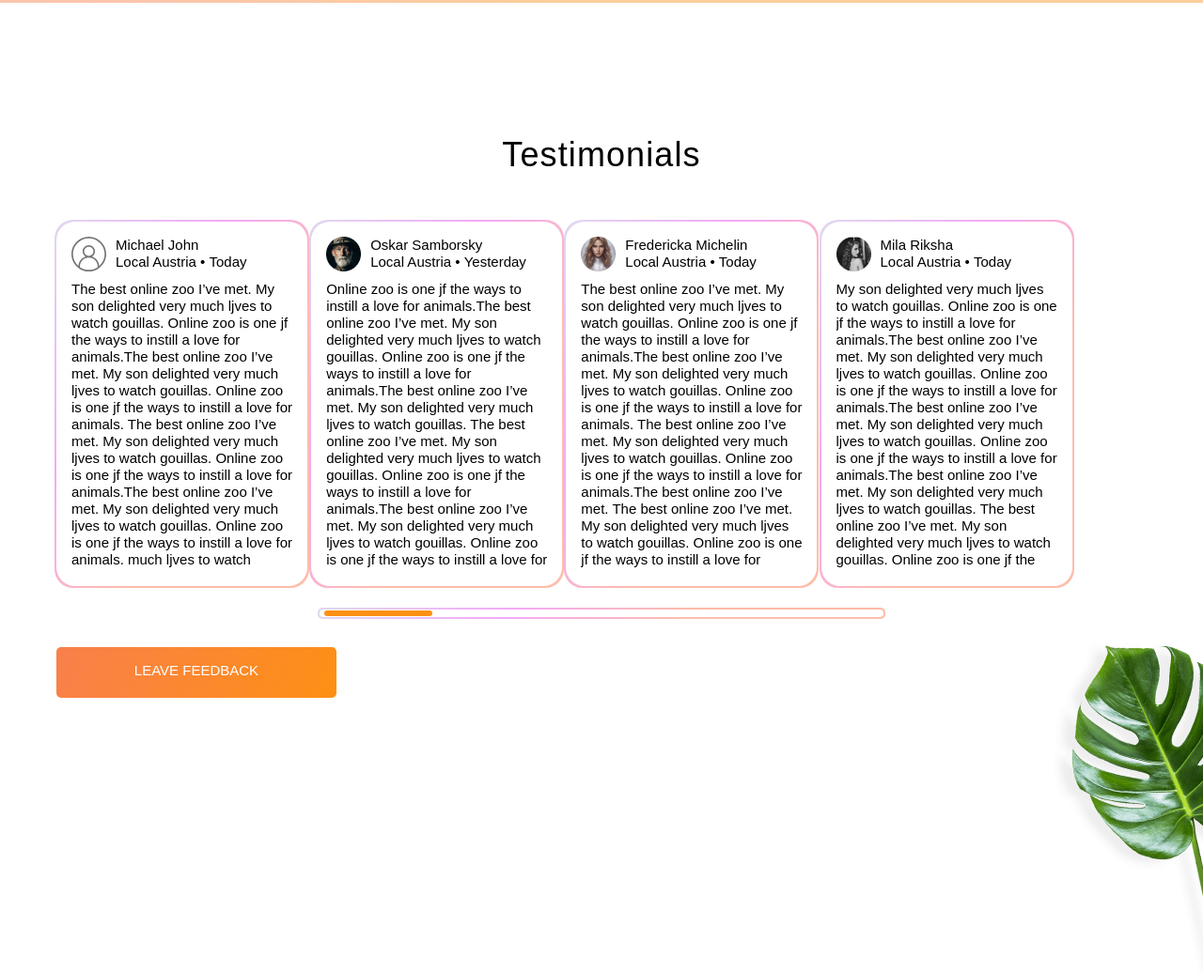
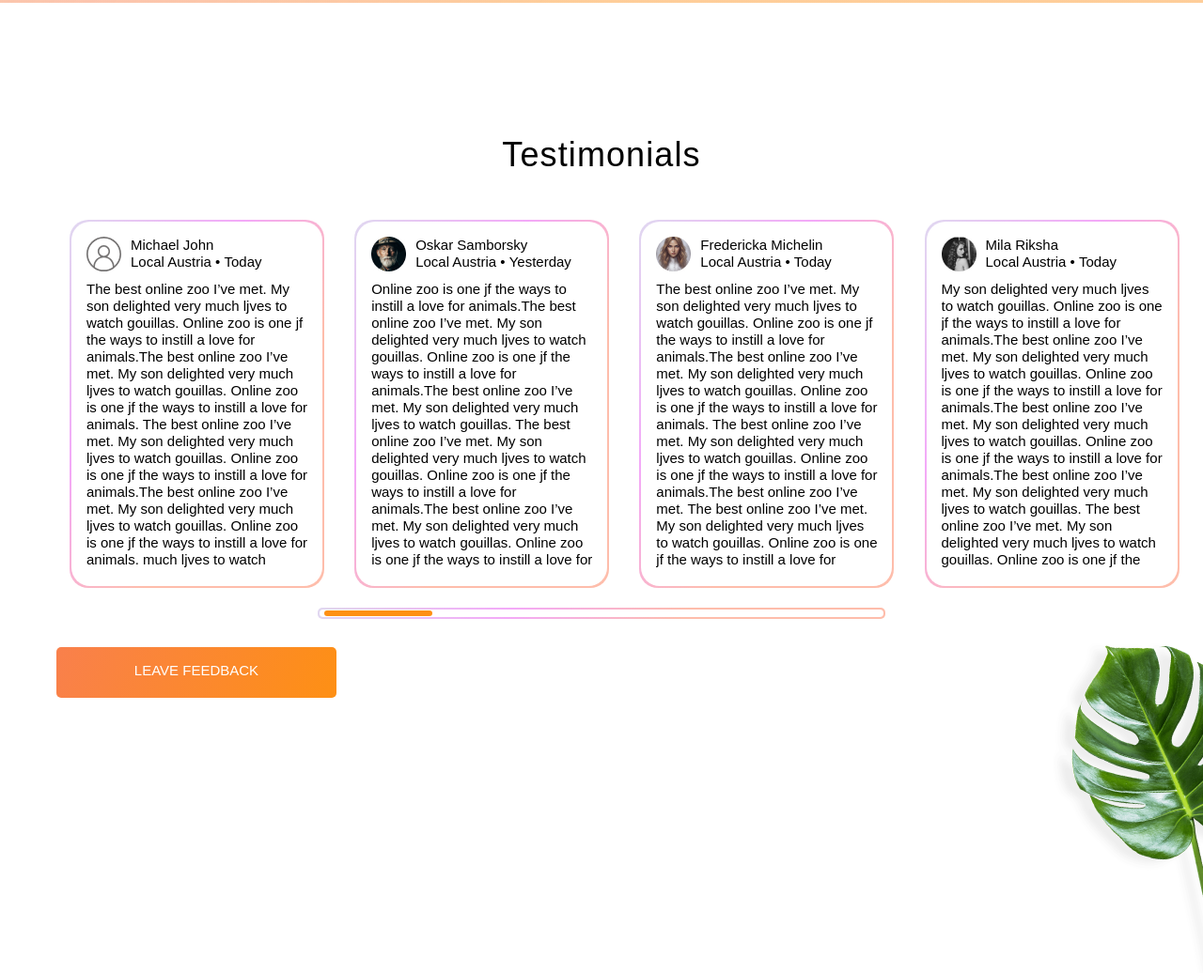
Before and after one commit to AndreyVeres/song-bird, a plain HTML site: page online-zoo/pages/main/index.html in a window 1280 px wide. Shown: the part 2889-3925 px from the top of the page at 94% size. Drawn offline with Linux system fonts and the light colour scheme.

```diff
--- a/online-zoo/assets/scss/style.scss
+++ b/online-zoo/assets/scss/style.scss
@@ -868,7 +868,7 @@
         border-radius: 20px;
         display: inline-block;
         white-space: normal;
-        margin: 15px 0px;
+        margin: 15px 16px;
         height: 388px;
 
         @media (max-width : $desctop) {
```
Also changed, not shown: online-zoo/assets/scss/style.css, 1 other file.
